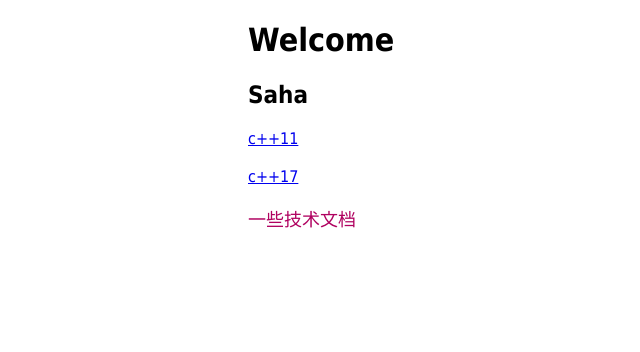
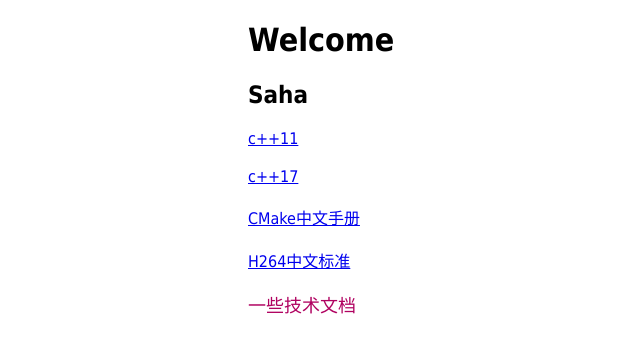
Before and after one commit to sharkka/narakanginx, a plain HTML site: page tech.html in a window 1280 px wide. Shown: the whole page, without its empty margins (112-752 px from the left). Drawn offline with Linux system fonts and the light colour scheme.

Commit message:
some docs

```diff
--- a/tech.html
+++ b/tech.html
@@ -18,6 +18,10 @@
 <br /><br />
 <a href=/html/tech/c++17.pdf>c++17</a>
 <br /><br />
+<a href=/html/tech/CMake_Zh.pdf>CMake中文手册</a>
+<br /><br />
+<a href=/html/tech/H264_Zh.pdf>H264中文标准</a>
+<br /><br />
 
 <script type="text/javascript">
 var s=`一些技术文档`;
```
Also changed, not shown: 3 other files.
